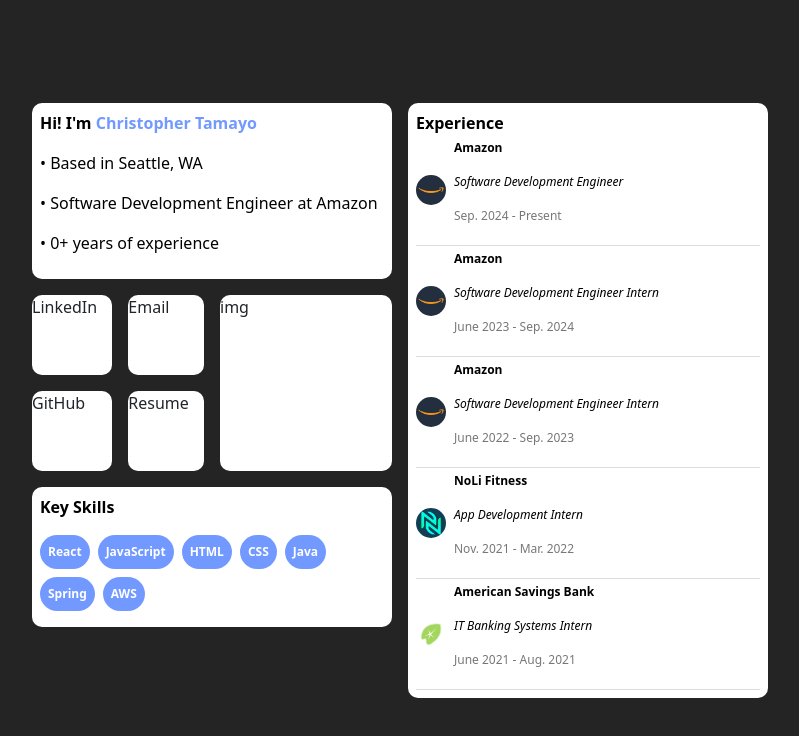
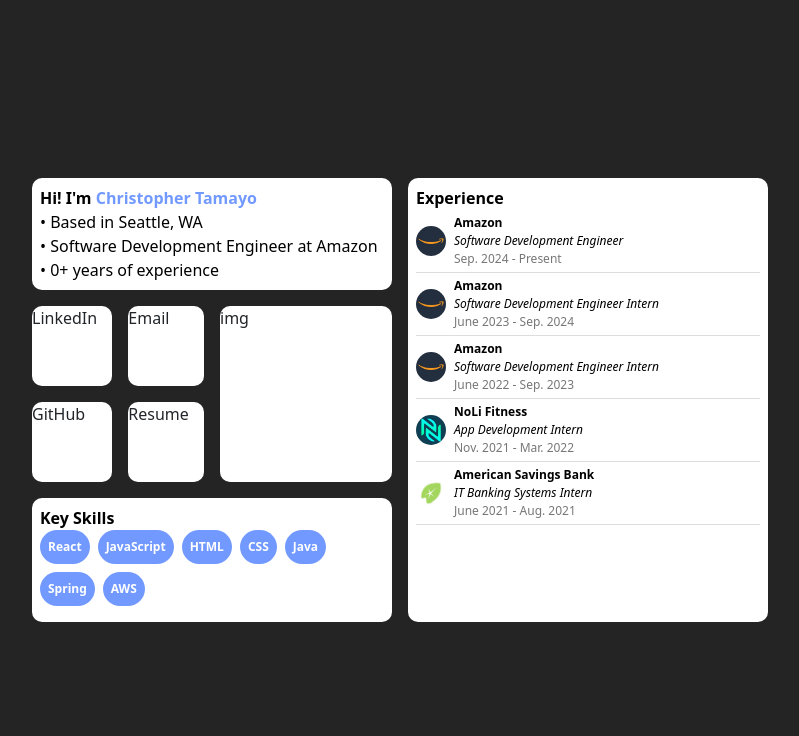
Before and after one commit to Chris-Tamayo/me, a React (Vite) app in the folder client/: page / in a window 1280 px wide. Shown: the top 736 px of the page, without its empty margins (240-1039 px from the left). Built offline with nearby package versions, Linux system fonts and the light colour scheme.

Commit message:
Remove p tag margins

```diff
--- a/client/src/components/Intro/Intro.css
+++ b/client/src/components/Intro/Intro.css
@@ -1,3 +1,7 @@
 .name {
   color: var(--secondary-color);
 }
+
+.tile p {
+  margin: 0;
+}
```
